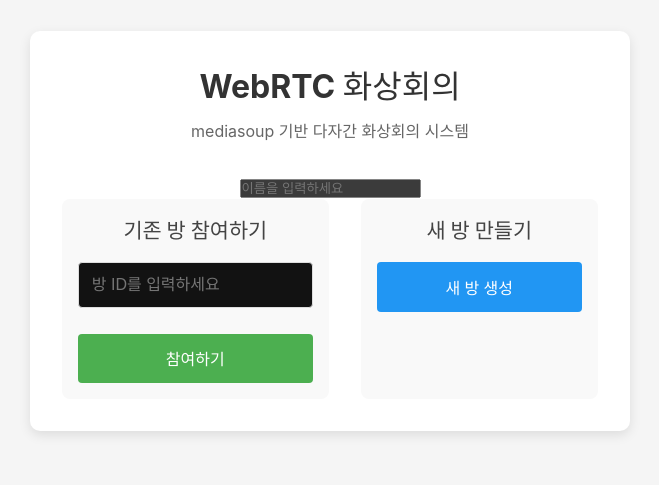
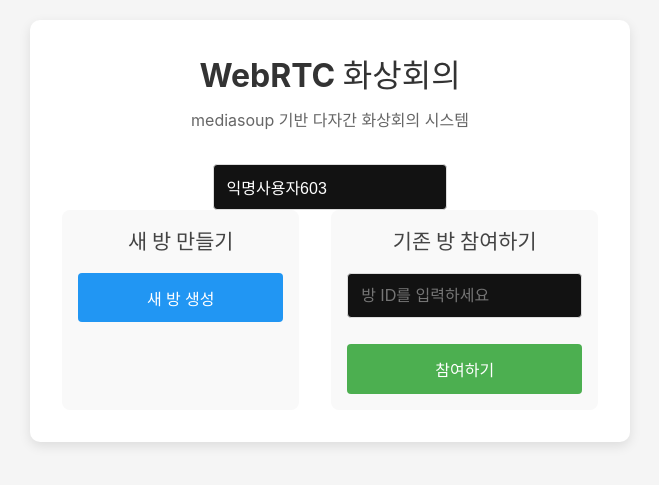
Before and after one commit to qkrtnfks128/new3, a Vue app in the folder client/: page / in a window 1280 px wide. Shown: the part 169-654 px from the top of the page, without its empty margins (310-969 px from the left). Built offline with nearby package versions, Linux system fonts and the light colour scheme.

Commit message:
ui 수정 및 이름 랜덤할당

```diff
--- a/client/src/components/Home.css
+++ b/client/src/components/Home.css
@@ -53,7 +53,8 @@
   gap: 1rem;
 }
 
-.join-room input {
+.join-room input,
+.user-info input {
   padding: 0.8rem;
   border: 1px solid #ddd;
   border-radius: 4px;
--- a/client/src/components/Home.vue
+++ b/client/src/components/Home.vue
@@ -14,6 +14,16 @@
       </div>
 
       <div class="join-options">
+        <div class="create-room">
+          <h2>새 방 만들기</h2>
+          <button
+            @click="handleCreateRoom"
+            class="create-button"
+            :disabled="!displayName.trim()"
+          >
+            새 방 생성
+          </button>
+        </div>
         <div class="join-room">
           <h2>기존 방 참여하기</h2>
           <form @submit.prevent="handleJoinRoom">
@@ -32,17 +42,6 @@
             </button>
           </form>
         </div>
-
-        <div class="create-room">
-          <h2>새 방 만들기</h2>
-          <button
-            @click="handleCreateRoom"
-            class="create-button"
-            :disabled="!displayName.trim()"
-          >
-            새 방 생성
-          </button>
-        </div>
       </div>
     </div>
   </div>
@@ -56,7 +55,10 @@
     name: "Home",
     setup() {
       const roomId = ref("");
-      const displayName = ref("");
+      const displayName = ref(
+        "익명사용자" +
+          Math.floor(Math.random() * 1000)
+      );
       const router = useRouter();
 
       const handleJoinRoom = () => {
```
